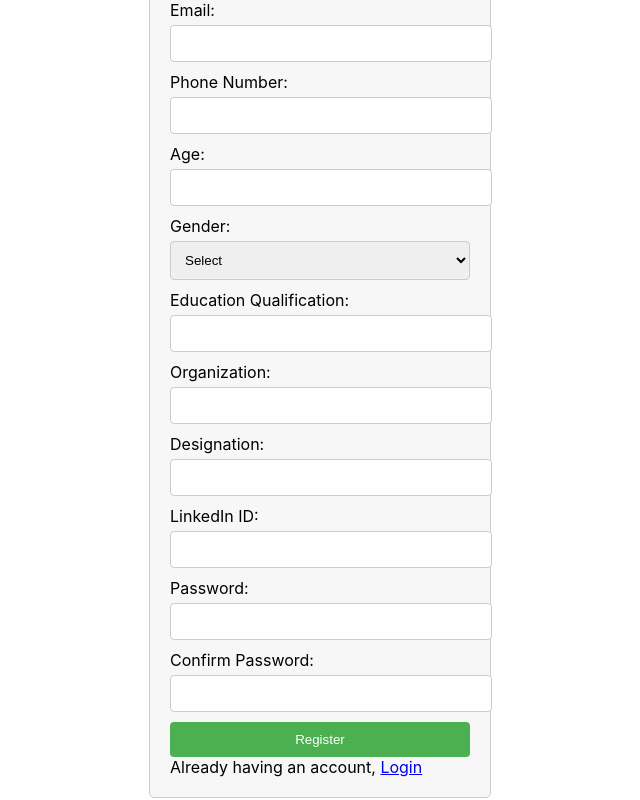
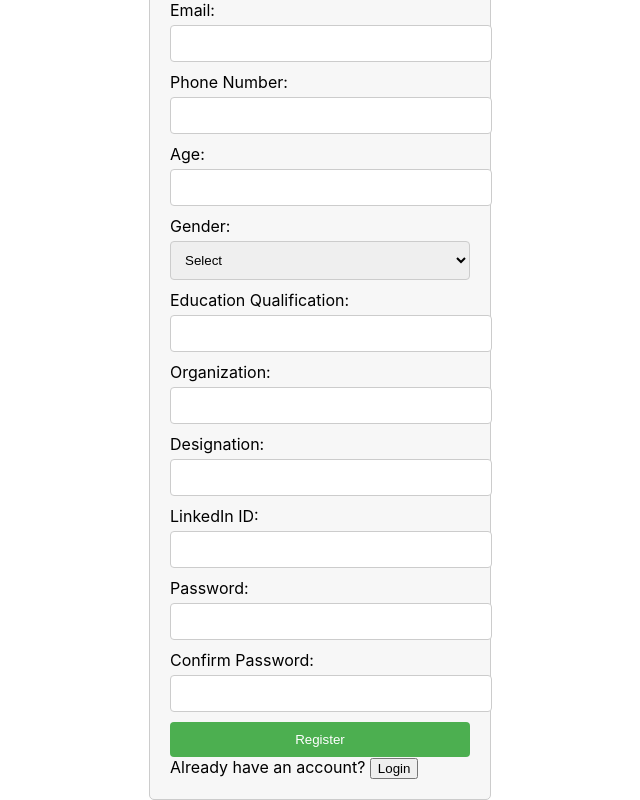
Before and after one commit to Delhiganesh04/direct-connect, a React (Create React App) app: page / in a window 1280 px wide. Shown: the part 452-1252 px from the top of the page, without its empty margins (320-960 px from the left). Built offline with nearby package versions, Linux system fonts and the light colour scheme.

Commit message:
RegistrationForm.js

```diff
--- a/src/components/RegistrationForm.js
+++ b/src/components/RegistrationForm.js
@@ -3,7 +3,7 @@ import firebase from 'firebase/compat/app';
 import 'firebase/compat/auth';
 import { getFirestore, collection, addDoc } from 'firebase/firestore';
 
-const RegistrationForm = () => {
+const RegistrationForm = ({ handleSwitchForm }) => {
   const [name, setName] = useState('');
   const [email, setEmail] = useState('');
   const [phoneNumber, setPhoneNumber] = useState('');
@@ -228,7 +228,12 @@ const RegistrationForm = () => {
       <br />
 
       <button type="submit">Register</button>
-      <div className="reg">Already having an account,  <a href="#" className="log">Login</a></div>
+      <div className="reg">
+        Already have an account?{' '}
+        <button type="button" className="log" onClick={handleSwitchForm}>
+          Login
+        </button>
+      </div>
     </form>
   );
 };
```
